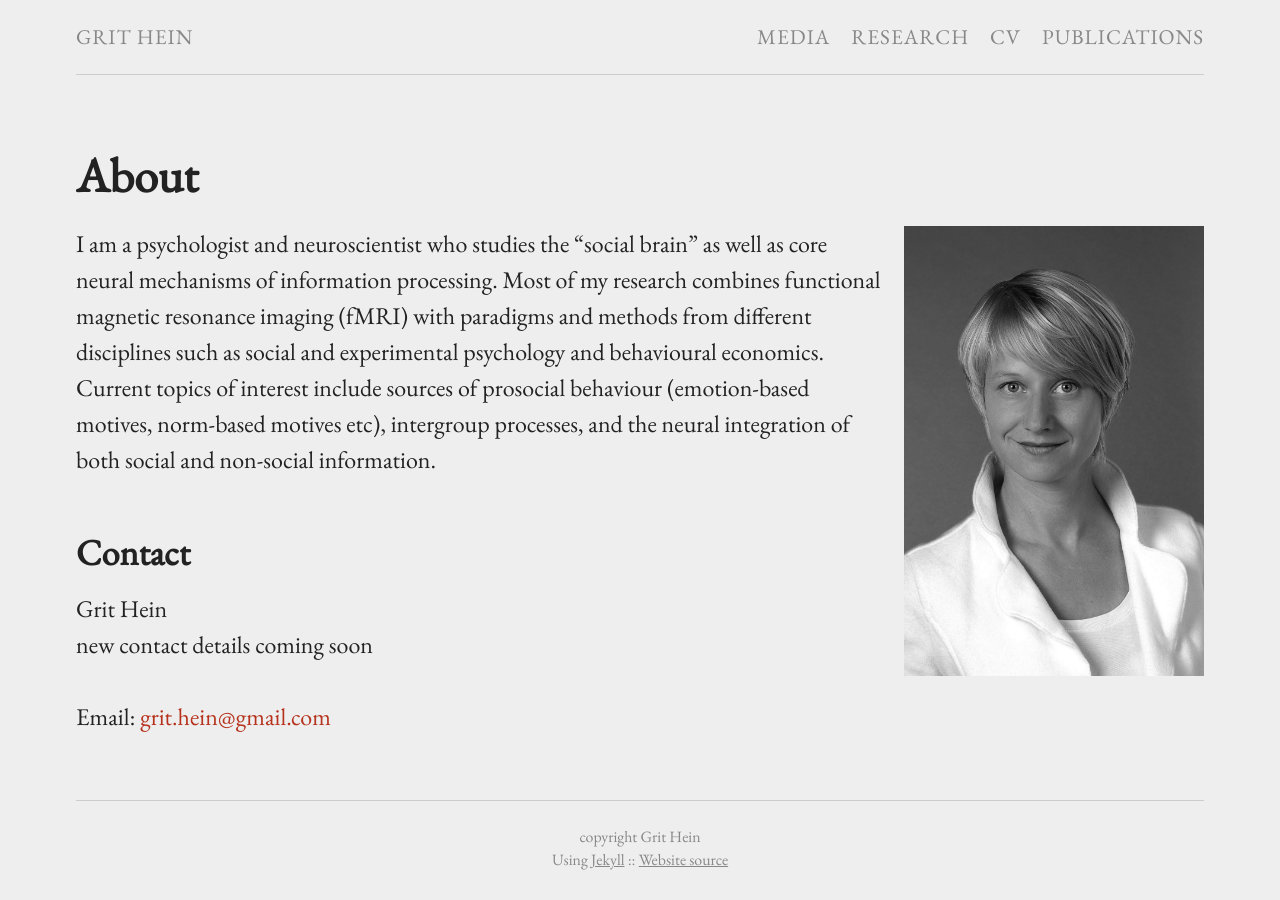
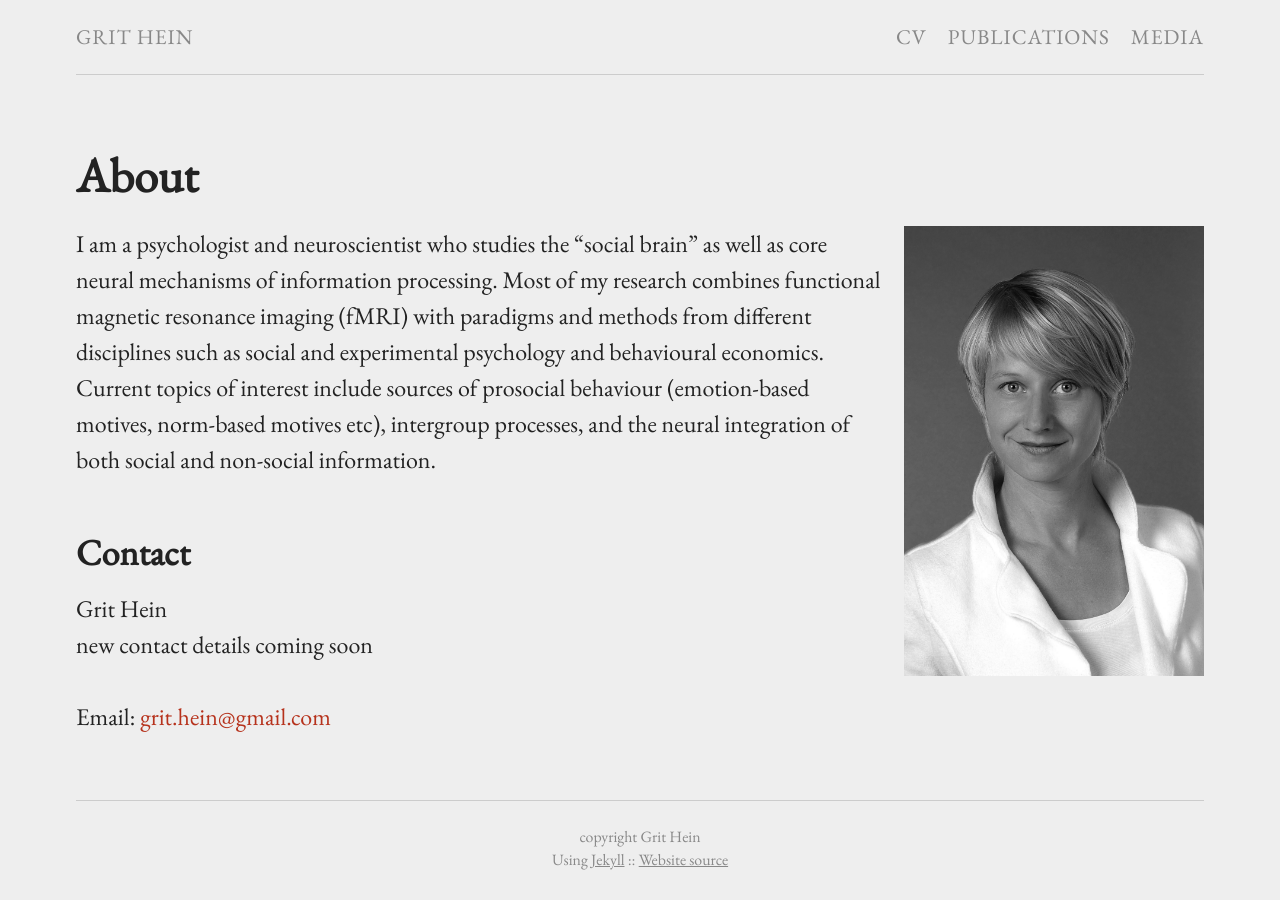
Before and after one commit to grithein/grithein, a Jekyll site: the page built from index.md, in a window 1280 px wide. Built offline with Jekyll 4.4.1, drawn with Linux system fonts in a browser that asks for light colours.

Commit message:
Update from Forestry.io - _data/menu.yml

```diff
--- a/_data/menu.yml
+++ b/_data/menu.yml
@@ -1,9 +1,7 @@
 ---
-- title: Media
-  href: "/media"
-- title: Research
-  href: "/research/"
 - title: CV
   href: "/cv/"
 - title: Publications
   href: "/publications/"
+- title: Media
+  href: "/media"
```
